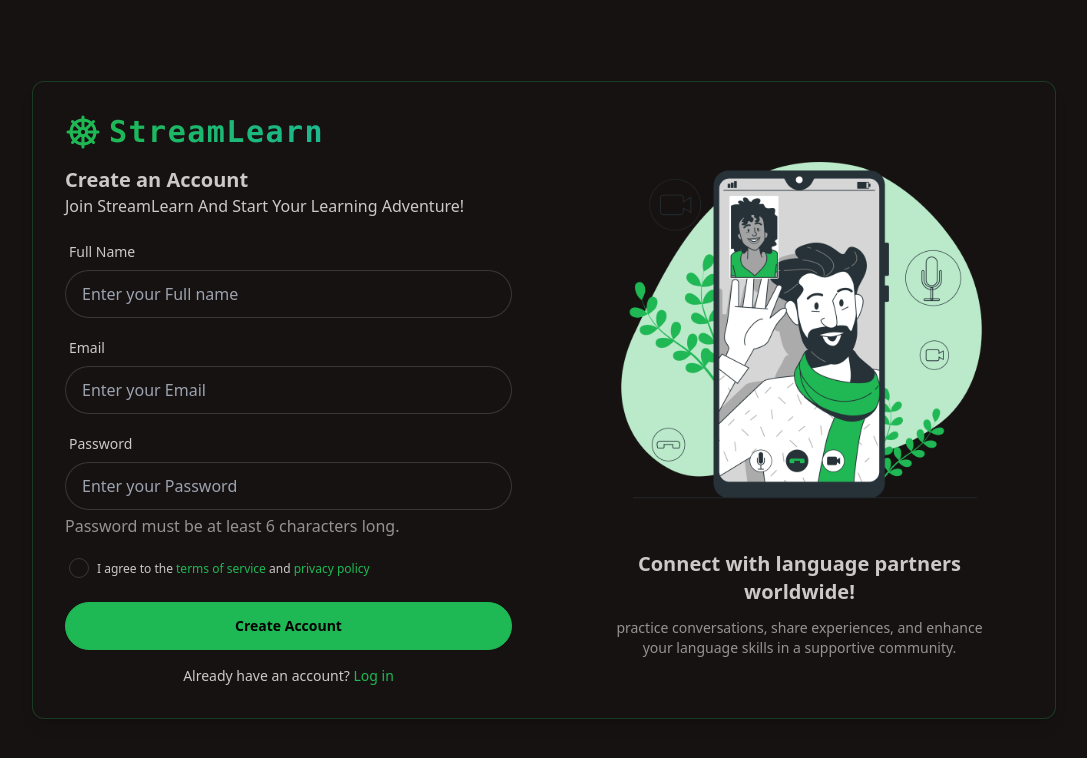
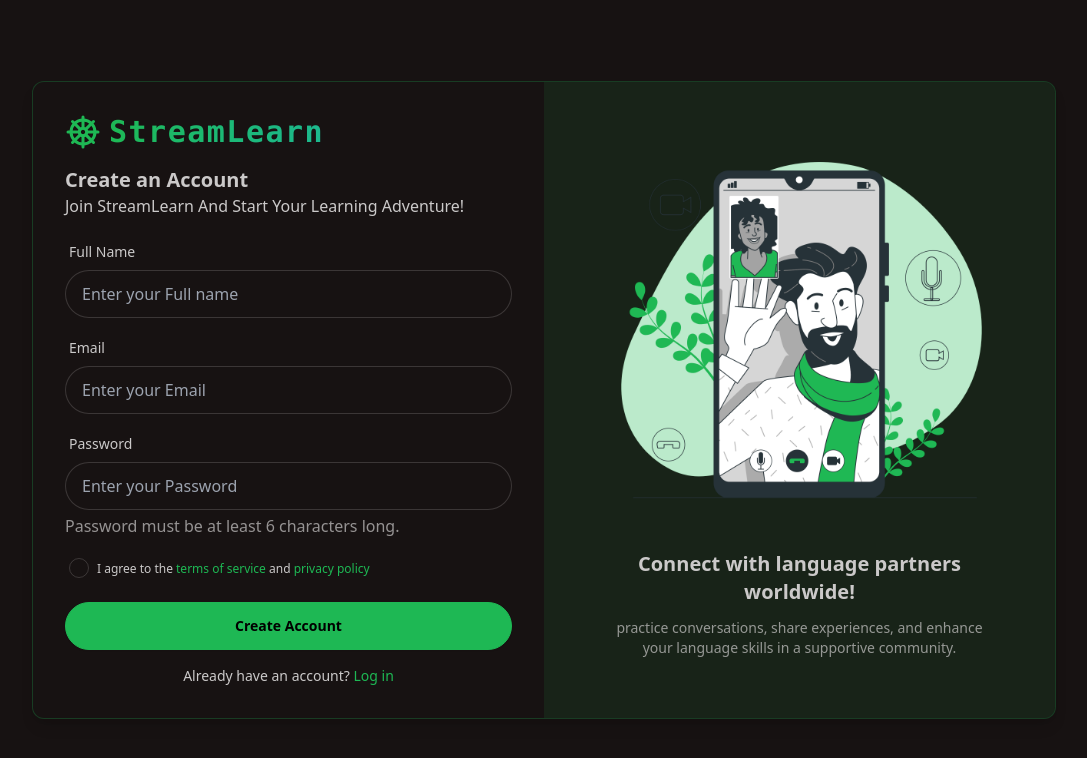
Before and after one commit to Umeshh27/streamlearn, a React app in the folder frontend/: page /signup in a window 1280 px wide. Shown: the top 758 px of the page, without its empty margins (96-1183 px from the left). Built offline with nearby package versions, Linux system fonts and the light colour scheme; no server answers; the HTML template or start-up script is replaced by a standard one.

Commit message:
feat: add background color to right-side content in SignUpPage

```diff
--- a/frontend/src/pages/SignUpPage.jsx
+++ b/frontend/src/pages/SignUpPage.jsx
@@ -126,7 +126,7 @@ const SignUpPage = () => {
       </div>
 
       {/* // Right side */}
-      <div className="hidden lg:flex w-full lg:w-1/2 items-center justify-center ">
+      <div className="hidden lg:flex w-full lg:w-1/2 items-center justify-center bg-primary/10">
       <div className="max-w-md p-8">
         <div className="relative aspect-square max-w-sm mx-auto">
           <img
```
